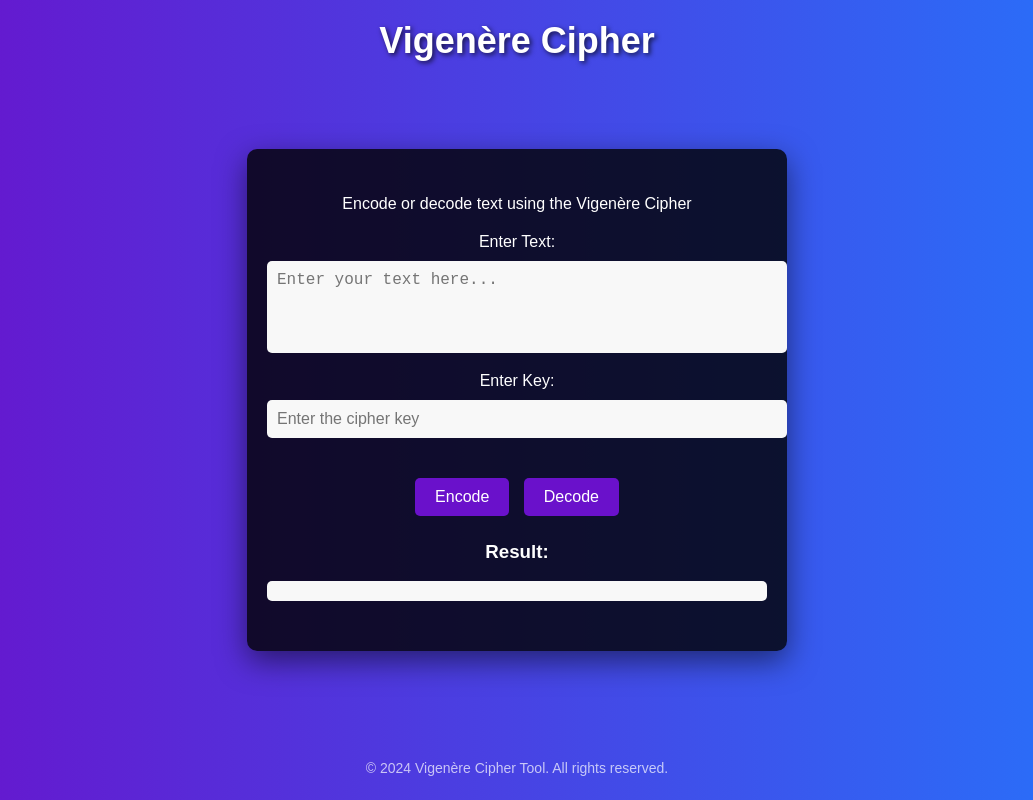
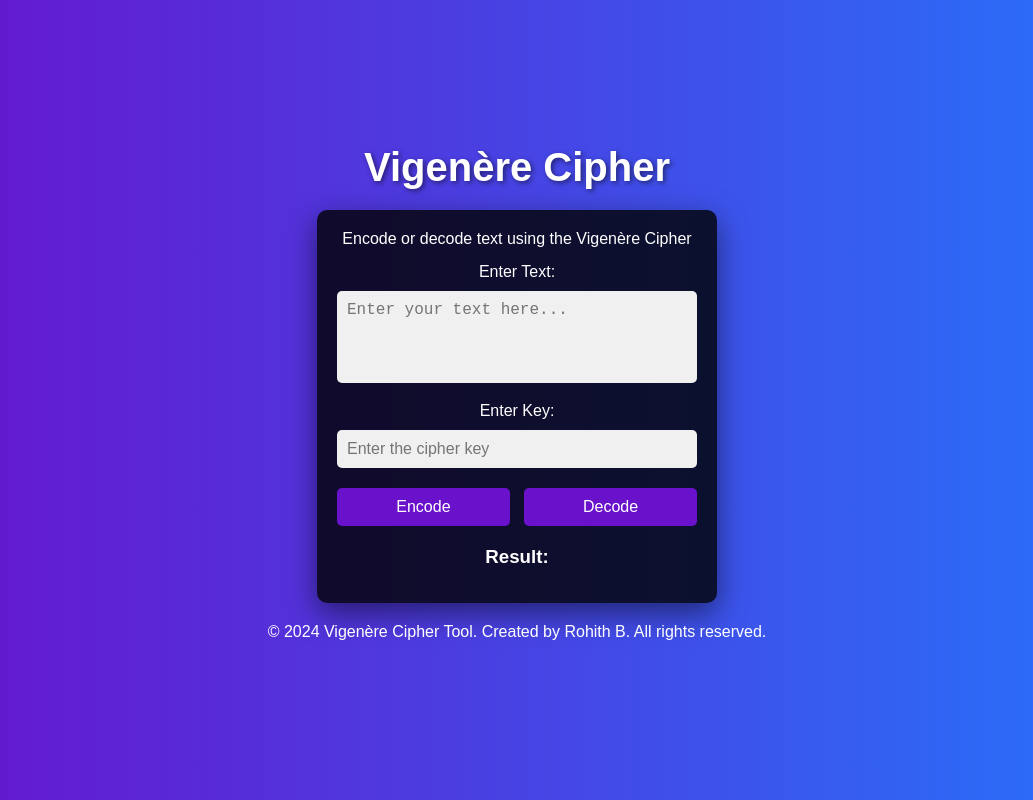
Before and after one commit to Rohithstrike/Vigenere-Cipher, a plain HTML site: page index.html in a window 1280 px wide. Shown: the whole page, without its empty margins (123-1156 px from the left). Drawn offline with Linux system fonts and the light colour scheme.

Commit message:
aligned-center

```diff
--- a/index.html
+++ b/index.html
@@ -35,8 +35,8 @@
   </div>
 
   <footer>
-    <p>© 2024 Vigenère Cipher Tool. All rights reserved.</p>
-  </footer>
+    <p>© 2024 Vigenère Cipher Tool. Created by Rohith B. All rights reserved.</p>
+</footer>
 
   <script src="script.js"></script>
 </body>
--- a/style.css
+++ b/style.css
@@ -1,73 +1,78 @@
-/* General Styles */
-body {
-    font-family: 'Arial', sans-serif;
+/* General Reset */
+* {
+    margin: 0;
+    padding: 0;
+    box-sizing: border-box;
+  }
+
+  body {
+    font-family: Arial, sans-serif;
     background: linear-gradient(to right, #6a11cb, #2575fc);
     color: white;
-    margin: 0;
-    padding: 0;
     display: flex;
     flex-direction: column;
     align-items: center;
     justify-content: center;
-    min-height: 100vh;
+    height: 100vh;
   }
 
-  /* Header */
   header {
-    position: absolute;
-    top: 20px;
+    text-align: center;
+    margin-bottom: 20px;
+  }
+
+  header h1 {
+    font-size: 2.5rem;
+    text-shadow: 2px 2px 5px rgba(0, 0, 0, 0.5);
+  }
+
+  .container {
+    background: rgba(0, 0, 0, 0.8);
+    padding: 20px;
+    border-radius: 10px;
+    box-shadow: 0 10px 30px rgba(0, 0, 0, 0.5);
     width: 100%;
+    max-width: 400px;
     text-align: center;
   }
 
-  header h1 {
-    font-size: 36px;
-    margin: 0;
-    text-shadow: 2px 2px 5px rgba(0, 0, 0, 0.7);
+  p {
+    font-size: 1rem;
+    margin-bottom: 15px;
   }
 
-  /* Container */
-  .container {
-    background: rgba(0, 0, 0, 0.8);
-    padding: 30px 20px;
-    border-radius: 10px;
-    box-shadow: 0 10px 30px rgba(0, 0, 0, 0.5);
-    max-width: 500px;
-    width: 100%;
-    text-align: center;
+  .form-group {
+    margin-bottom: 15px;
   }
 
-  .container h2 {
-    margin-bottom: 10px;
-    font-size: 24px;
-    text-shadow: 1px 1px 3px rgba(0, 0, 0, 0.5);
+  label {
+    display: block;
+    font-size: 1rem;
+    margin-bottom: 5px;
   }
 
-  .container p {
-    margin-bottom: 20px;
-    font-size: 16px;
-  }
-
-  /* Form Elements */
   textarea,
   input {
     width: 100%;
     padding: 10px;
-    margin-top: 10px;
-    margin-bottom: 15px;
+    margin-top: 5px;
     border: none;
     border-radius: 5px;
     font-size: 16px;
-    background: #f8f8f8;
+    resize: none;
+    background: #f0f0f0;
     color: #333;
   }
 
-  textarea {
-    resize: none;
+  textarea:focus,
+  input:focus {
+    outline: none;
+    border: 2px solid #2575fc;
   }
 
-  /* Buttons */
   .buttons {
+    display: flex;
+    justify-content: space-between;
     margin: 20px 0;
   }
 
@@ -76,39 +81,28 @@ body {
     color: white;
     border: none;
     padding: 10px 20px;
-    margin: 5px;
     border-radius: 5px;
     font-size: 16px;
     cursor: pointer;
-    transition: background 0.3s, transform 0.2s;
+    transition: background 0.3s;
+    width: 48%;
   }
 
   button:hover {
     background: #2575fc;
-    transform: scale(1.05);
   }
 
-  /* Output */
   .output {
     margin-top: 20px;
   }
 
   #result {
-    font-size: 18px;
+    font-size: 1.2rem;
     word-wrap: break-word;
-    white-space: pre-wrap;
-    background: #f8f8f8;
-    color: #333;
-    padding: 10px;
-    border-radius: 5px;
   }
 
-  /* Footer */
   footer {
-    position: absolute;
-    bottom: 10px;
+    margin-top: 20px;
+    font-size: 0.9rem;
     text-align: center;
-    width: 100%;
-    font-size: 14px;
-    color: rgba(255, 255, 255, 0.7);
   }
```
